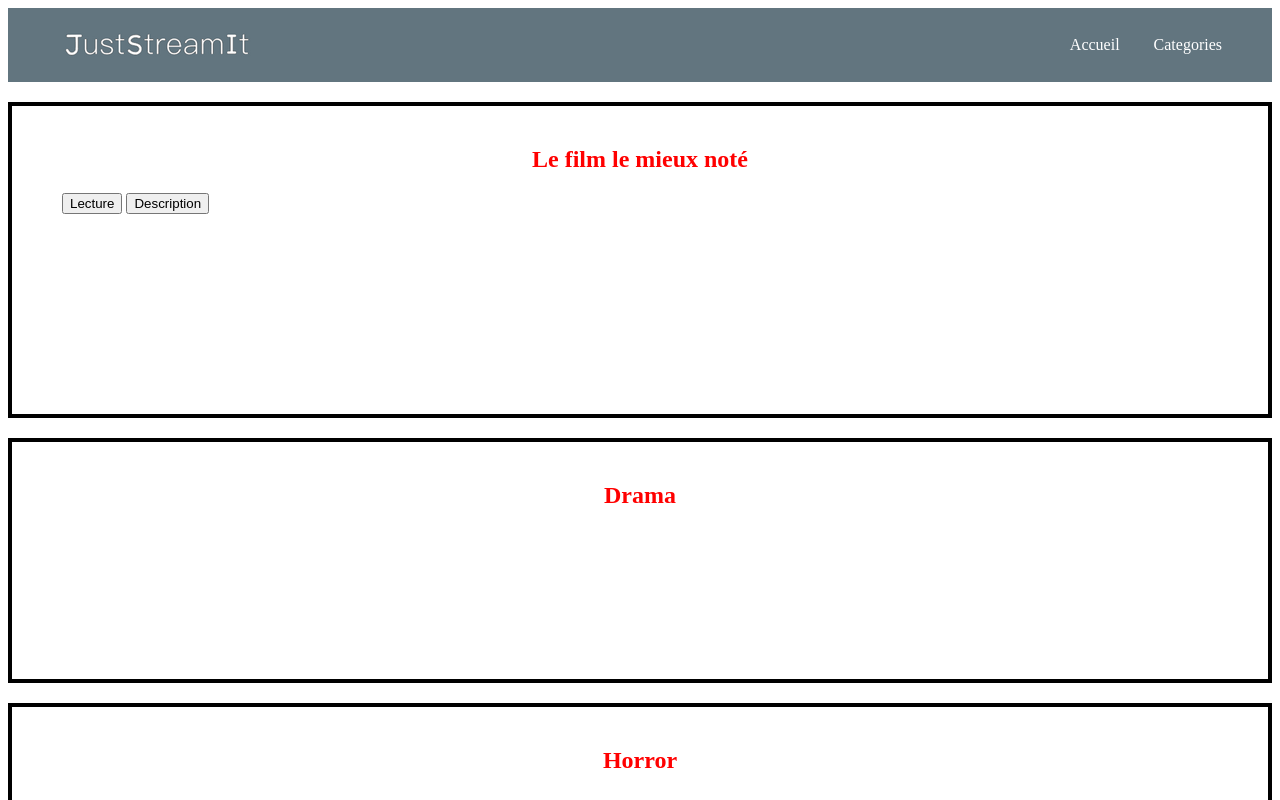
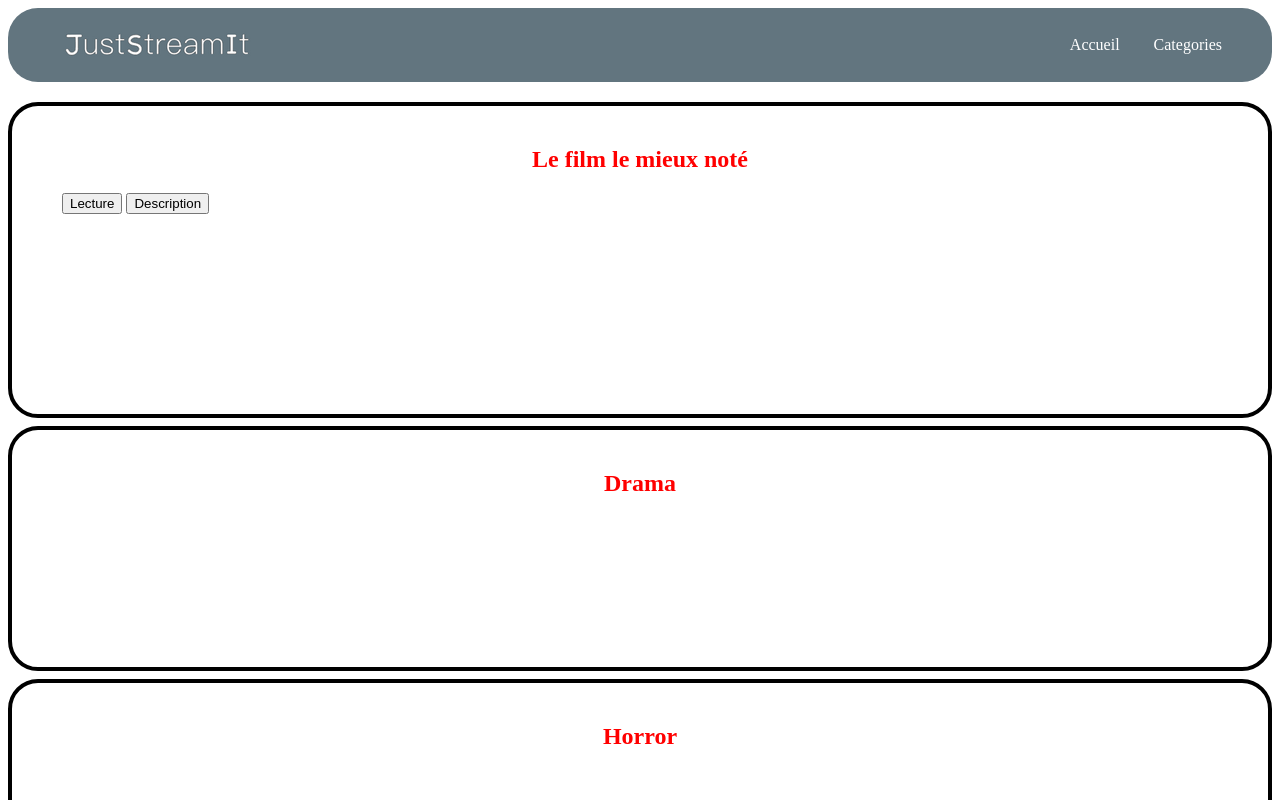
Before and after one commit to LeChat76/Projet6OC, a plain HTML site: page index.html in a window 1280 px wide. Shown: the top 800 px of the page. Drawn offline with Linux system fonts and the light colour scheme; no server answers; files whose address does not match are found by name.

Commit message:
creation des 3 catégories

```diff
--- a/style.css
+++ b/style.css
@@ -2,6 +2,7 @@ header {
     background-color: #62757F;
     color: white;
     padding: 20px 50px;
+    border-radius: 30px;
 }
 
 nav {
@@ -28,6 +29,7 @@ nav a:hover {
     border-left: 4px solid black;
     border-top: 4px solid black;
     border-bottom: 4px solid black;
+    border-radius: 30px;
     /* separation entre header et cadre du f ilm du moment */
     margin-top: 20px;
     /* espacement bords du cadre */
@@ -55,8 +57,9 @@ h1 {
     border-left: 4px solid black;
     border-top: 4px solid black;
     border-bottom: 4px solid black;
+    border-radius: 30px;
     /* separation entre header et cadre du f ilm du moment */
-    margin-top: 20px;
+    margin-top: 8px;
     /* espacement bords du cadre */
     padding: 20px 50px 150px 50px;
 }
```
Also changed, not shown: script.js (+2 -7 lines).
